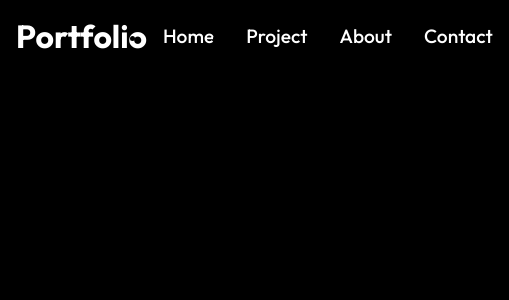
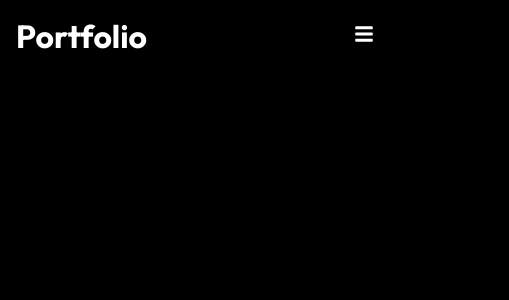
Before and after one commit to lyspaul/portfolio-app, a React (Create React App) app: page / in a window 390 px wide. Shown: the top 300 px of the page, 509 px wide, since content can reach past the window. Built offline with nearby package versions, Linux system fonts and the light colour scheme.

Commit message:
Making the website a reactive website. Added more styling to navbar. Created a global style sheet index.css

```diff
--- a/src/components/Navbar.css
+++ b/src/components/Navbar.css
@@ -1,11 +1,11 @@
-.header{
+.header {
     display: flex;
     justify-content: space-between;
     align-items: center;
     padding: 1rem;
 }
 
-.nav-menu{
+.nav-menu {
     display: flex;
 }
 
@@ -17,3 +17,33 @@
     font-size: 1.2rem;
     font-weight: 500;
 }
+.hamburger {
+    display: none;
+}
+
+@media screen and (max-width: 1040px) {
+    .nav-menu {
+        flex-direction: column;
+        justify-content: center;
+        align-items: center;
+        width: 100%;
+        height: 100vh;
+        background: rgba(0, 0, 0, 0.9);
+        position: absolute;
+        top: 0;
+        left: -100%;
+        z-index: -3;
+    }
+
+        .nav-menu li{
+            padding: 1rem 0;
+        }
+
+                .nav-menu li a{
+                    font-size: 2rem;
+                }
+
+                                .hamburger {
+                                    display: initial;
+                                }
+}
--- a/src/components/Navbar.js
+++ b/src/components/Navbar.js
@@ -1,15 +1,18 @@
 import { Link } from "react-router-dom";
 import "./Navbar.css";
 
-import React from "react";
+import React, { useState } from "react";
+import { FaBars, FaTimes } from "react-icons/fa";
 
 const Navbar = () => {
+  const [click, setClick] = useState(false);
+  const handleClick = () => setClick(!click);
   return (
     <div className="header">
       <Link to="/">
         <h1>Portfolio</h1>
       </Link>
-      <ul className="nav-menu">
+      <ul className={click ? "nav-menu.active" : "nav-menu"}>
         <li>
           <Link to="/">Home</Link>
         </li>
@@ -23,6 +26,13 @@
           <Link to="/contact">Contact</Link>
         </li>
       </ul>
+      <div className="hamburger" onClick={handleClick}>
+        {click ? (
+          <FaTimes size={20} style={{ color: "white" }} />
+        ) : (
+          <FaBars size={20} style={{ color: "white" }} />
+        )}
+      </div>
     </div>
   );
 };
--- a/src/index.css
+++ b/src/index.css
@@ -15,3 +15,29 @@
   color: white;
   text-decoration: none;
 }
+
+ul{
+  list-style-type: none;
+}
+
+.btn{
+  padding: 12px 32px;
+  font-size: 1rem;
+  text-transform: uppercase;
+  background: rgb(248, 217, 15);
+  color: #222;
+  border: 1px solid #fff;
+  font-weight: 600;
+  cursor: pointer;
+}
+
+.btn-light {
+  background: transparent;
+  color: white;
+}
+
+.btn:hover {
+  background: rgba(255, 255, 255, 0.2);
+  color: white;
+  transition: 0.3s;
+}
```
